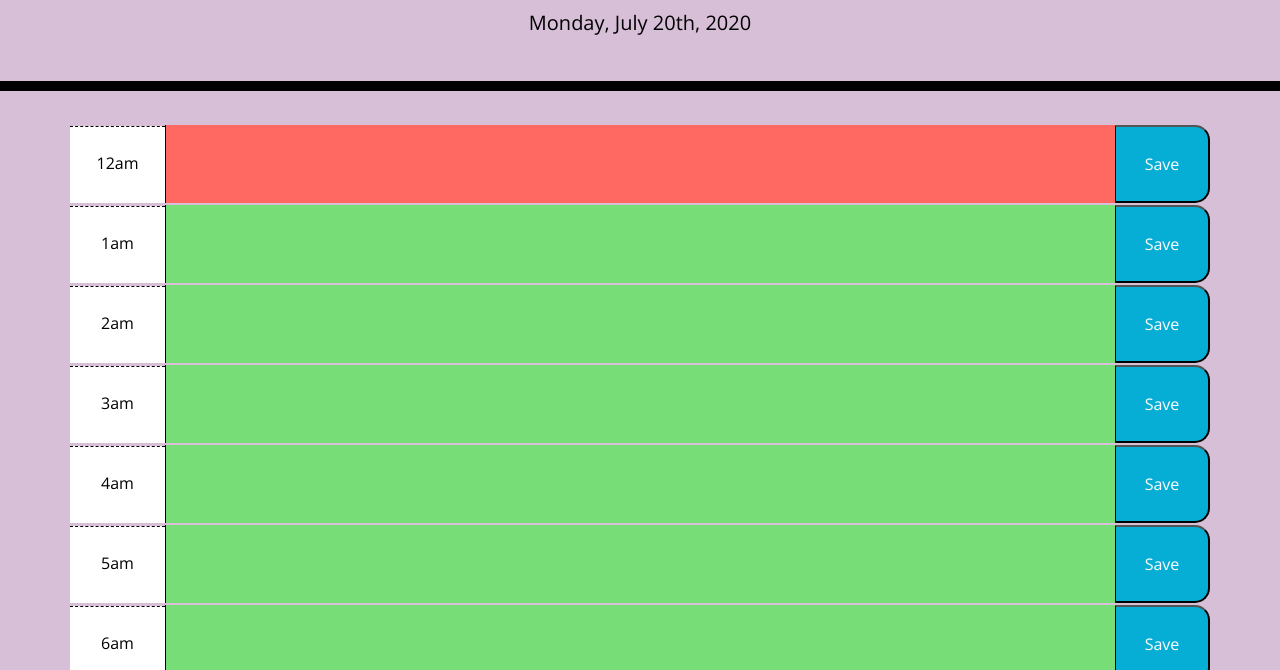
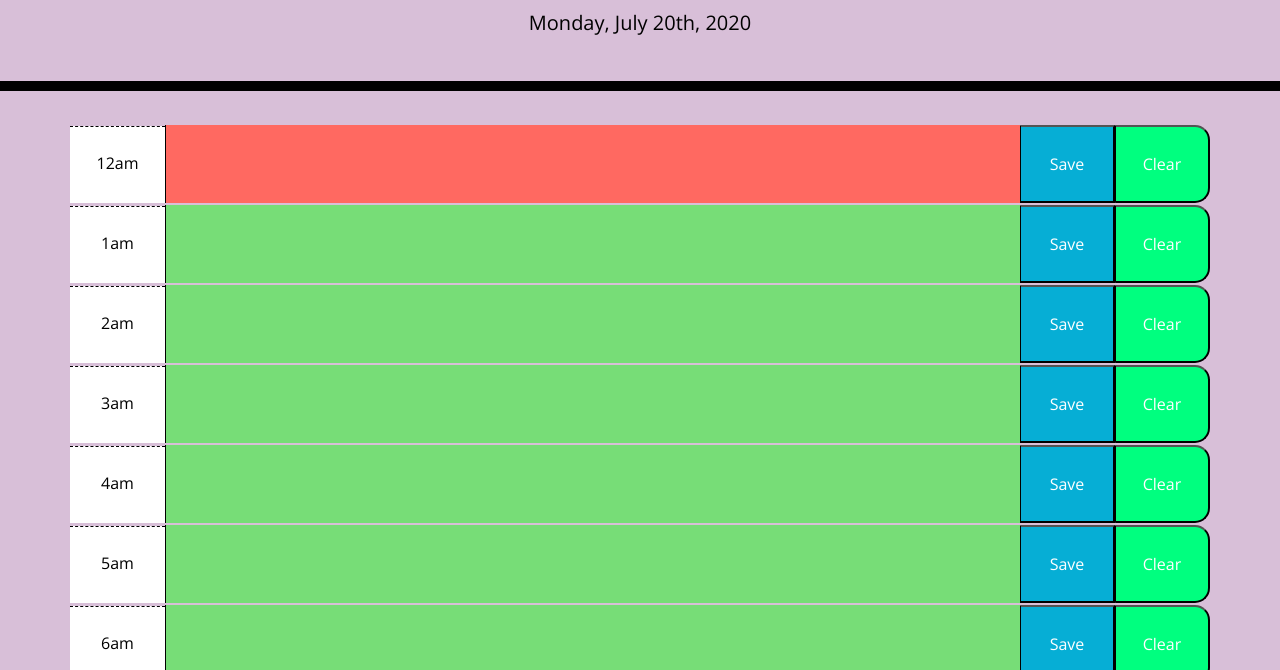
Before and after one commit to MIllhouse36/hourlyScheduler, a plain HTML site: page index.html in a window 1280 px wide. Shown: the part 130-800 px from the top of the page. Drawn offline with nearby package versions, Linux system fonts and the light colour scheme.

Commit message:
fixing alignment and added clear button

```diff
--- a/index.html
+++ b/index.html
@@ -28,7 +28,7 @@
       <p class="lead">A simple calendar app for scheduling your work day</p>
       <p id="currentDay" class="lead"></p>
     </header>
-    <div class="container">
+    <div class="container justify-content-center">
 
     </div>
 
--- a/script.js
+++ b/script.js
@@ -23,18 +23,22 @@ function makeBlx() {
         var hrCols = document.createElement("div");//creates column that holds hours
         var textarea = document.createElement("textarea");//creates textarea element
         var saveBtn = document.createElement("button");//creates save button
-
+        var clrBtn = document.createElement("button");
         hrCols.textContent = hrColTxt;//sets the textcontent of hrCols div to index string corresponding to hrColTxt
         saveBtn.textContent = "Save";//sets starting text of button
+        clrBtn.textContent = "Clear";
         rowCon.setAttribute("class", "row time-block")
         hrCols.setAttribute("class", "col-1 hour");
-        textarea.setAttribute("class", "col-10 future description");
+        textarea.setAttribute("class", "col-9 future description");
         saveBtn.setAttribute("class", "col-1 saveBtn ");
+        clrBtn.setAttribute("class", "col-1 clrBtn" )
 
-        container.appendChild(rowCon)
-        rowCon.appendChild(hrCols)
-        rowCon.appendChild(textarea)
-        rowCon.appendChild(saveBtn)
+        container.appendChild(rowCon);
+        rowCon.appendChild(hrCols);
+        rowCon.appendChild(textarea);
+        rowCon.appendChild(saveBtn);
+        rowCon.appendChild(clrBtn);
+
 
         if(!localStorage.getItem(hrCols.textContent)){
             localStorage.setItem(hrCols.textContent, "")
@@ -45,10 +49,10 @@ function makeBlx() {
         };
 
         if (hrColTxt === currentHour ) {
-            textarea.setAttribute("class", "col-10 present description")
+            textarea.setAttribute("class", "col-9 present description")
         }
         if ((hrColTxt) < currentHour) {
-            textarea.setAttribute("class", "col-10 past description")
+            textarea.setAttribute("class", "col-9 past description")
 
         }
 
--- a/style.css
+++ b/style.css
@@ -26,6 +26,7 @@ body {
 
   .container{
     padding-bottom: 2rem;
+    margin: 0 auto;
   }
   .description{
     white-space: pre-wrap;
@@ -68,9 +69,14 @@ body {
 
   .saveBtn {
     border-left: 1px solid black;
+    background-color: #06AED5;
+    color: white;
+  }
+  .clrBtn {
+    border-left: 1px solid black;
     border-top-right-radius: 15px;
     border-bottom-right-radius: 15px;
-    background-color: #06AED5;
+    background-color: springgreen;
     color: white;
   }
 
```
